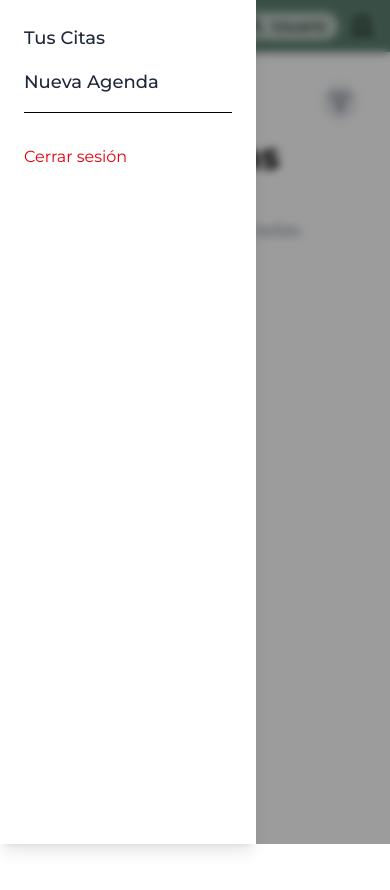
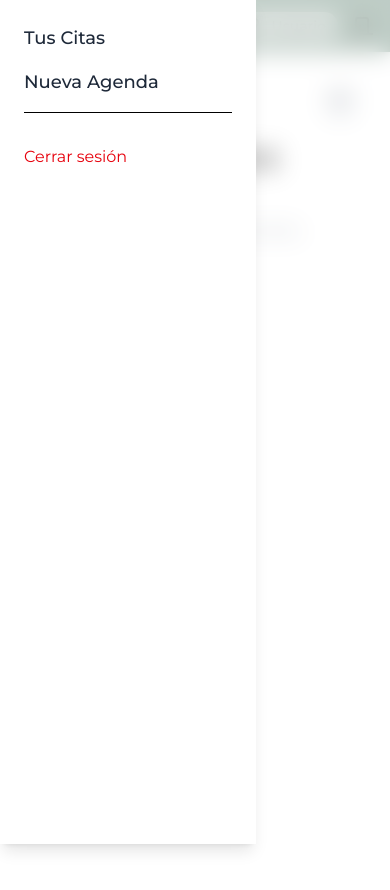
Before and after one commit to JuniorArias02/agendamiento, a React (Vite) app: page /tus_citas in a window 390 px wide. Both pictures are taken after a click on the button 30 px from the left and 26 px from the top of the page. Shown: the top 890 px of the page. Built offline with nearby package versions, Linux system fonts and the light colour scheme.

Commit message:
configuracion de overlay

```diff
--- a/src/components/layout/Navbar.jsx
+++ b/src/components/layout/Navbar.jsx
@@ -134,7 +134,7 @@ function Navbar() {
       {/* Overlay para cerrar menú */}
       {openMenu && (
         <div
-          className="fixed inset-0 bg-custom-black-nav bg-opacity-10 backdrop-blur-xs z-40 lg:hidden"
+          className="fixed inset-0 bg-white/60 backdrop-blur-md bg-opacity-30 z-40 lg:hidden"
           onClick={() => setOpenMenu(false)}
         />
       )}
--- a/src/components/ui/FiltroCitas.jsx
+++ b/src/components/ui/FiltroCitas.jsx
@@ -1,10 +1,8 @@
 // FiltroCitas.js
-import React from 'react';
+import React, { useEffect, useRef } from "react";
 import { PENDIENTE, EN_PROGRESO, FINALIZADA, RETARDO } from "../../api/estados_citas";
 import { Filter } from "lucide-react";
 import { motion, AnimatePresence } from "framer-motion";
-import { useEffect, useRef } from "react";
-
 
 const FiltroCitas = ({ setFiltroEstado, filtroEstado, setFiltroAbierto, filtroAbierto }) => {
 	const touchStartX = useRef(null);
@@ -19,10 +17,8 @@ const FiltroCitas = ({ setFiltroEstado, filtroEstado, setFiltroAbierto, filtroAb
 			const diffX = touchEndX - touchStartX.current;
 
 			if (diffX < -80 && !filtroAbierto) {
-				// swipe izquierda → abre filtro
 				setFiltroAbierto(true);
 			} else if (diffX > 80 && filtroAbierto) {
-				// swipe derecha → cierra filtro
 				setFiltroAbierto(false);
 			}
 		};
@@ -38,7 +34,7 @@ const FiltroCitas = ({ setFiltroEstado, filtroEstado, setFiltroAbierto, filtroAb
 
 	return (
 		<>
-			{/* Solo visible en móvil */}
+			{/* Botón visible solo en móvil */}
 			<div className="sm:hidden flex justify-end px-4 mb-4">
 				<button
 					onClick={() => setFiltroAbierto(true)}
@@ -56,6 +52,7 @@ const FiltroCitas = ({ setFiltroEstado, filtroEstado, setFiltroAbierto, filtroAb
 						animate={{ opacity: 1 }}
 						exit={{ opacity: 0 }}
 						className="fixed inset-0 z-50 bg-white/60 backdrop-blur-md bg-opacity-30 flex justify-end sm:hidden"
+						onClick={() => setFiltroAbierto(false)} // cerrar al tocar el fondo
 					>
 						<motion.div
 							initial={{ x: 300 }}
@@ -63,6 +60,7 @@ const FiltroCitas = ({ setFiltroEstado, filtroEstado, setFiltroAbierto, filtroAb
 							exit={{ x: 300 }}
 							transition={{ type: "spring", stiffness: 300, damping: 30 }}
 							className="w-64 bg-white shadow-lg h-full p-6 flex flex-col gap-4"
+							onClick={(e) => e.stopPropagation()} // evitar que el clic dentro cierre
 						>
 							<div className="flex justify-between items-center mb-4">
 								<h2 className="text-lg font-bold text-gray-800">Filtrar por estado</h2>
```
